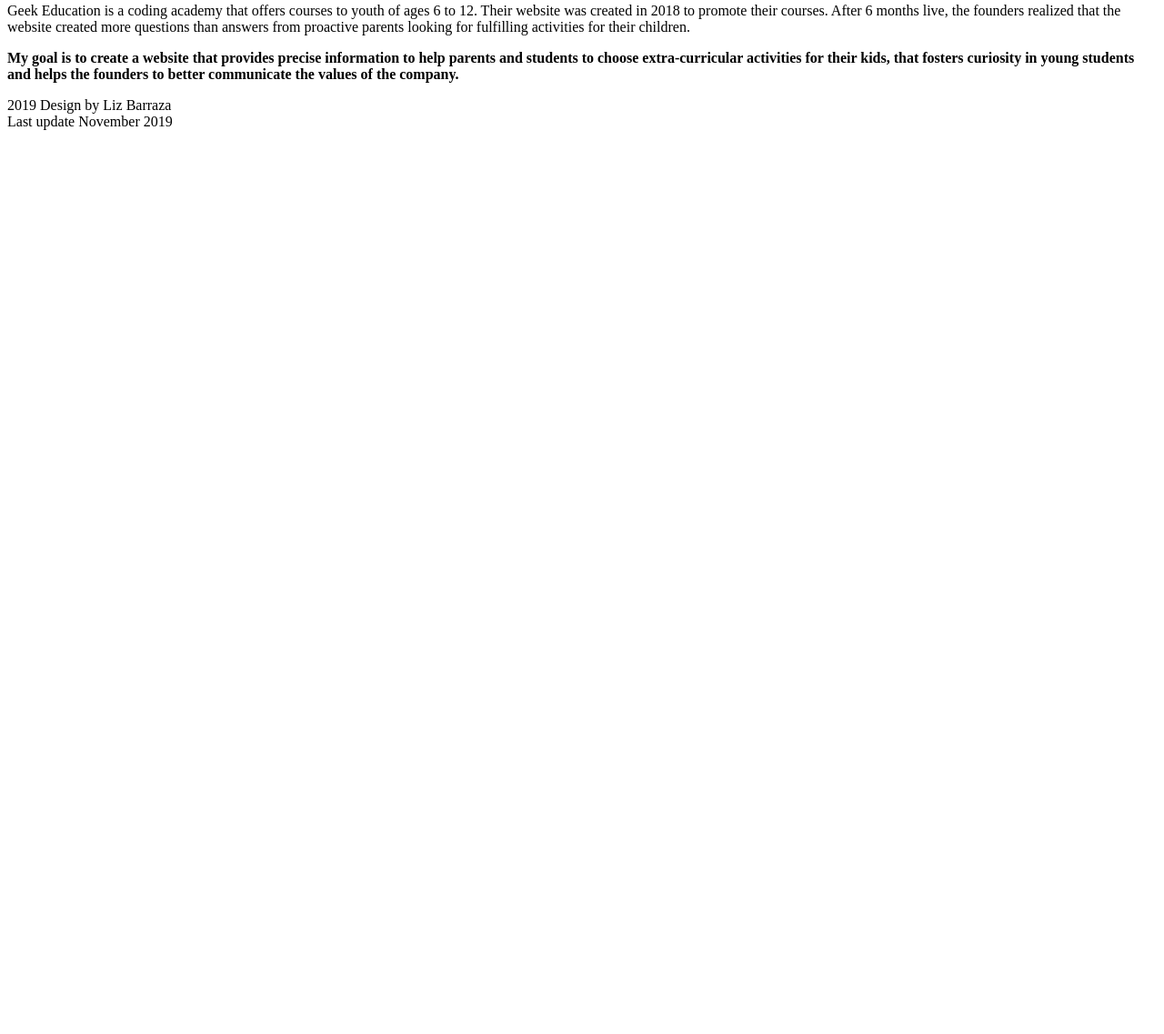
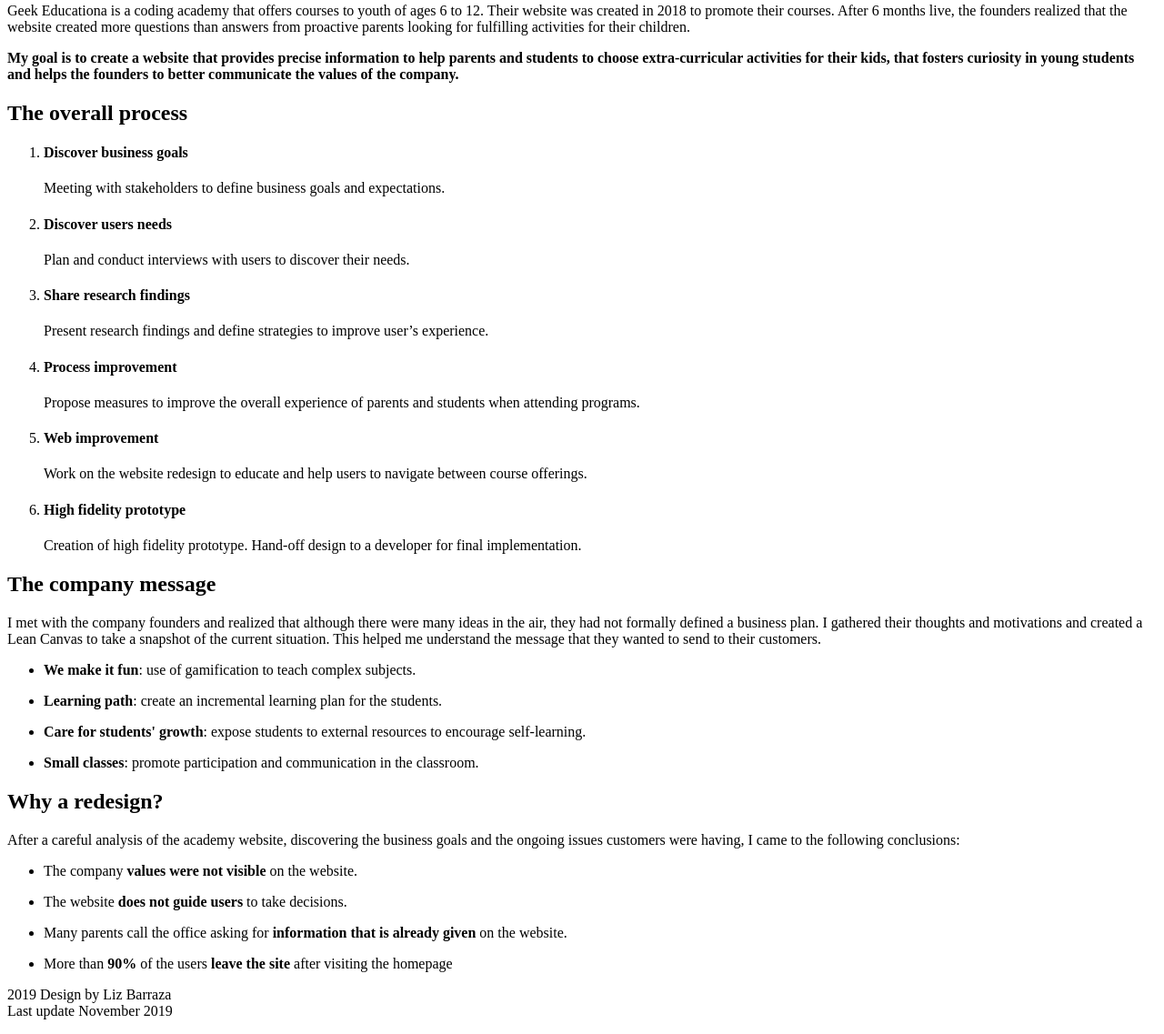
Before and after one commit to lizbarraza/portfolio, a Gatsby site: page /case-studies/geek-education/ in a window 1280 px wide. Shown: the part 147-1284 px from the top of the page at 91% size. Before the commit the page ends 800 px from the top, so only its background shows below. Built offline with nearby package versions, Linux system fonts and the light colour scheme; Gatsby itself is replaced by a stand-in of ours.

Commit message:
Add components directly to MDX without needing import, add PropTypes to ProcessFlow component and fix className+key issues

```diff
--- a/src/case-studies/geek-education.mdx
+++ b/src/case-studies/geek-education.mdx
@@ -3,6 +3,67 @@
 date: "2020-01-01"
 ---
 
-Geek Education is a coding academy that offers courses to youth of ages 6 to 12. Their website was created in 2018 to promote their courses. After 6 months live, the founders realized that the website created more questions than answers from proactive parents looking for fulfilling activities for their children.
+Geek Educationa is a coding academy that offers courses to youth of ages 6 to 12. Their website was created in 2018 to promote their courses. After 6 months live, the founders realized that the website created more questions than answers from proactive parents looking for fulfilling activities for their children.
 
 **My goal is to create a website that provides precise information to help parents and students to choose extra-curricular activities for their kids, that fosters curiosity in young students and helps the founders to better communicate the values of the company.**
+
+## The overall process
+
+<ProcessFlow
+  items={[
+    {
+      title: "Discover business goals",
+      description:
+        "Meeting with stakeholders to define business goals and expectations.",
+    },
+    {
+      title: "Discover users needs",
+      description:
+        "Plan and conduct interviews with users to discover their needs.",
+    },
+    {
+      title: "Share research findings",
+      description:
+        "Present research findings and define strategies to improve user’s experience.",
+    },
+    {
+      title: "Process improvement",
+      description:
+        "Propose measures to improve the overall experience of parents and students when attending programs.",
+    },
+    {
+      title: "Web improvement",
+      description:
+        "Work on the website redesign to educate and help users to navigate between course offerings.",
+    },
+    {
+      title: "High fidelity prototype",
+      description:
+        "Creation of high fidelity prototype. Hand-off design to a developer for final implementation.",
+    },
+  ]}
+/>
+
+## The company message
+
+I met with the company founders and realized that although there were many ideas in the air, they had not formally defined a business plan. I gathered their thoughts and motivations and created a Lean Canvas to take a snapshot of the current situation. This helped me understand the message that they wanted to send to their customers.
+
+- **We make it fun**: use of gamification to teach complex subjects.
+
+- **Learning path**: create an incremental learning plan for the students.
+
+- **Care for students' growth**: expose students to external resources to encourage self-learning.
+
+- **Small classes**: promote participation and communication in the classroom.
+
+## Why a redesign?
+
+After a careful analysis of the academy website, discovering the business goals and the ongoing issues customers were having, I came to the following conclusions:
+
+- The company **values were not visible** on the website.
+
+- The website **does not guide users** to take decisions.
+
+- Many parents call the office asking for **information that is already given** on the website.
+
+- More than **90%** of the users **leave the site** after visiting the homepage
--- /dev/null
+++ b/src/components/elements/index.js
@@ -0,0 +1 @@
+export * from "./process-flow"
--- /dev/null
+++ b/src/components/elements/process-flow.js
@@ -0,0 +1,22 @@
+import React from "react"
+import PropTypes from "prop-types"
+
+const renderItem = (item, index) => (
+  <li key={index}>
+    <h4 className="process-flow__title">{item.title}</h4>
+    <p className="process-flow__description">{item.description}</p>
+  </li>
+)
+
+export const ProcessFlow = ({ items }) => {
+  return <ol className="process-flow">{items.map(renderItem)}</ol>
+}
+
+ProcessFlow.propTypes = {
+  items: PropTypes.arrayOf(
+    PropTypes.shape({
+      title: PropTypes.node.isRequired,
+      description: PropTypes.node.isRequired,
+    })
+  ).isRequired,
+}
--- a/src/components/layout/layout.js
+++ b/src/components/layout/layout.js
@@ -7,19 +7,21 @@
 
 import React from "react"
 import PropTypes from "prop-types"
+import { MDXProvider } from "@mdx-js/react"
+import * as customComponents from "../elements"
 
 import { Header } from "./header"
 import { Footer } from "./footer"
 
 export const Layout = ({ children }) => {
   return (
-    <>
+    <MDXProvider components={customComponents}>
       <Header />
 
       <main>{children}</main>
 
       <Footer />
-    </>
+    </MDXProvider>
   )
 }
 
```
